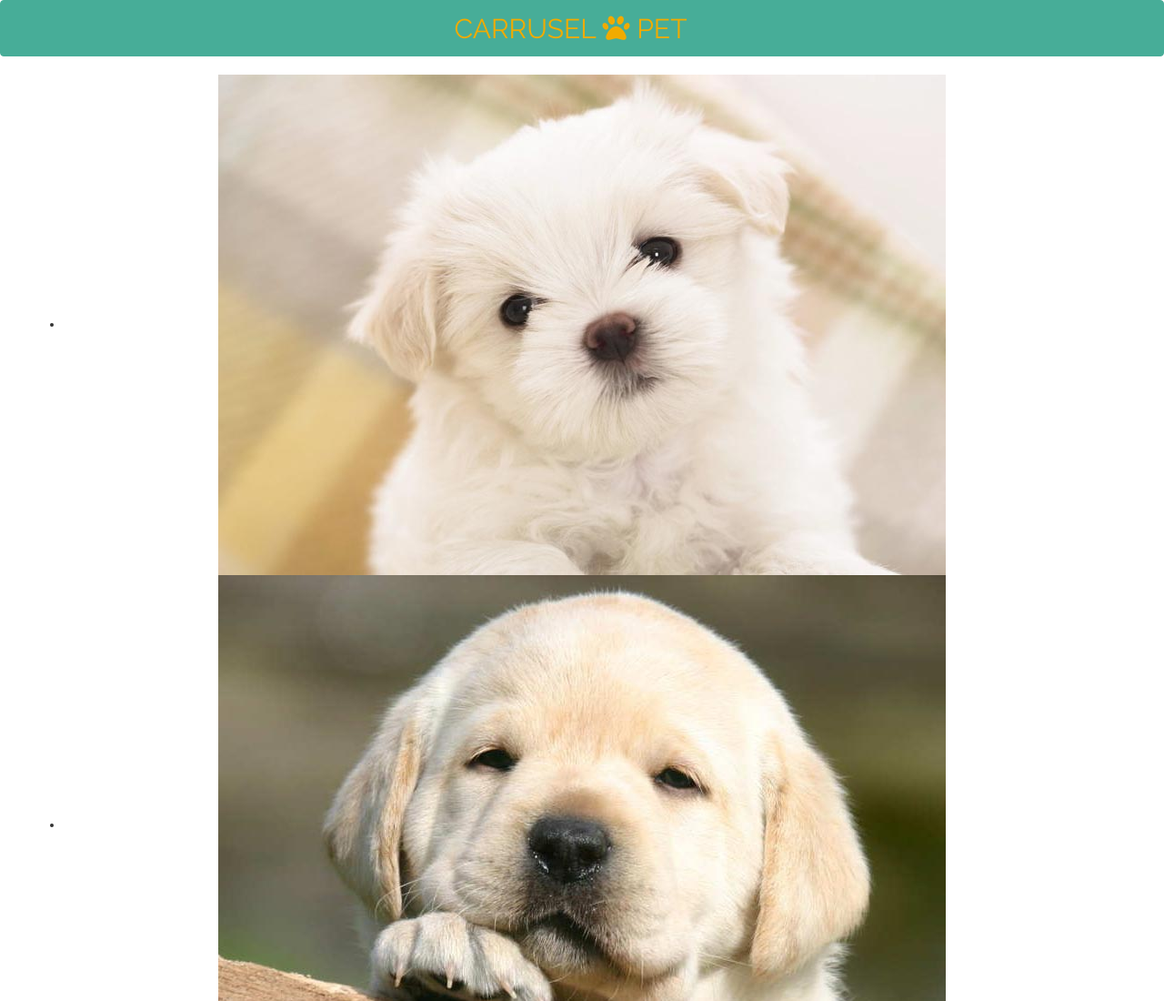
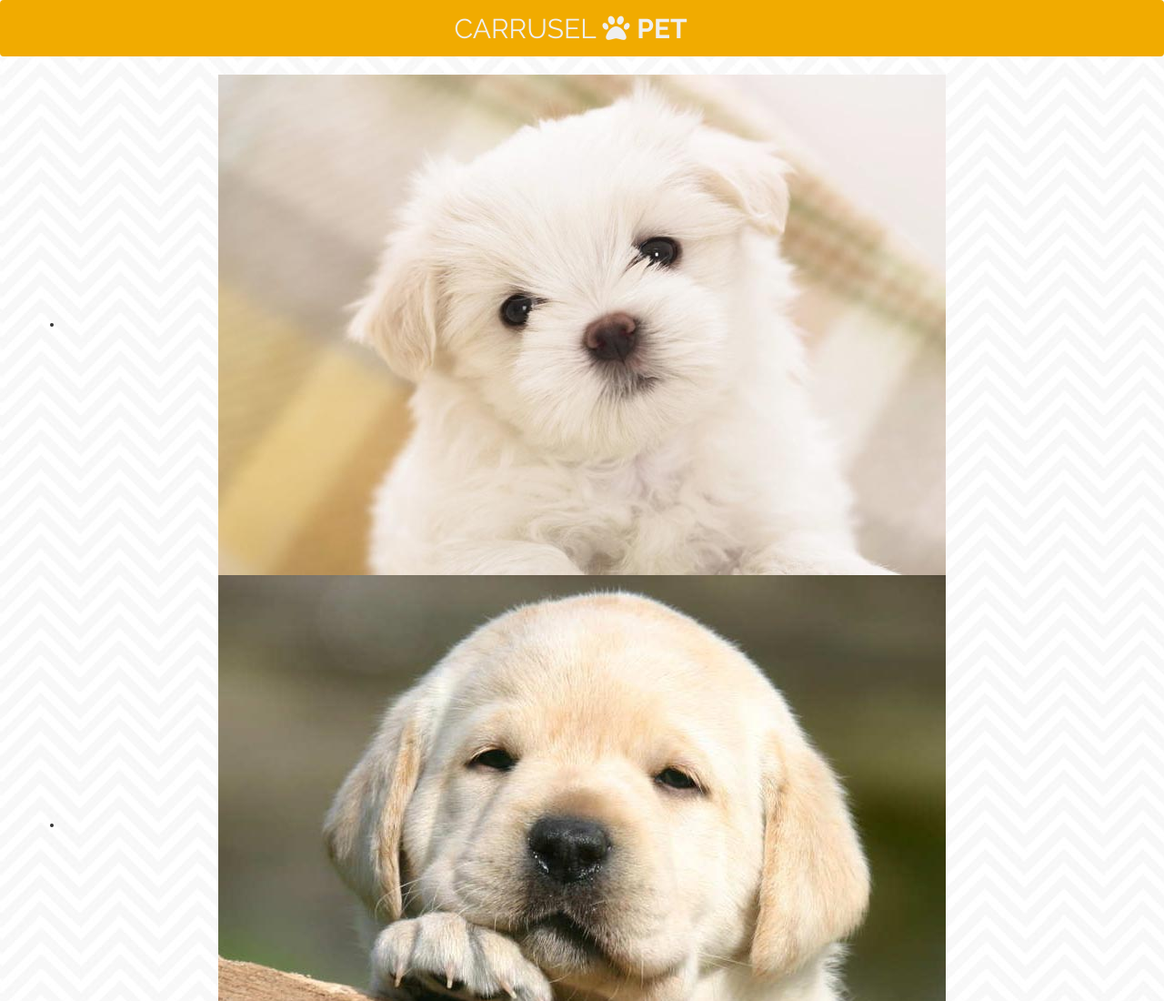
Before and after one commit to amalakamala/carousel_jquery, a plain HTML site: page index.html in a window 1280 px wide. Shown: the top 1100 px of the page at 91% size. Drawn offline with nearby package versions, Linux system fonts and the light colour scheme.

Commit message:
header fondo

```diff
--- a/assets/css/style.css
+++ b/assets/css/style.css
@@ -4,10 +4,13 @@
 	font-family: 'Raleway', sans-serif;
 }
 
+body{
+	background-image: url(../img/fondo.jpg);
+}
 /*---------- HEADER ----------*/
 .navbar-default {
-    background-color: #47AD98;
-    border-color: #47AD98;
+    background-color: #F1AB00;
+    border-color: transparent;
 }
 
 .container-fluid {
@@ -15,16 +18,20 @@
 }
 
 .navbar-default .navbar-brand {
-	color: #F1AB00;
+	color: #EFEFEF;
 	height: 60px;
 }
 
 .navbar-default .navbar-brand:hover {
-    color: #D7D3DD;
+    color: #49B8A1;
 }
 
 .logo{
 	font-size: 30px;
 }
 
+.pet{
+	font-weight: 700;
+}
+
 /*---------- CARRUSEL ----------*/
--- a/index.html
+++ b/index.html
@@ -6,7 +6,7 @@
 	<!-- viewport -->
 	<meta name="viewport" content="width=device-width, initial-scale=1">
 	<!-- font google -->
-	<link href="https://fonts.googleapis.com/css?family=Raleway" rel="stylesheet">
+	<link href="https://fonts.googleapis.com/css?family=Raleway:400,700" rel="stylesheet">
 	<!-- font awesome -->
 	<script src="https://use.fontawesome.com/4154d90246.js"></script>
 	<!-- bootstrap -->
@@ -18,7 +18,7 @@
 	<header>
 		<nav class="navbar navbar-default">
 			<div class="container-fluid">
-				<a class="navbar-brand logo" href="#">CARRUSEL <i class="fa fa-paw" aria-hidden="true"></i> PET</a>
+				<a class="navbar-brand logo" href="#">CARRUSEL <i class="fa fa-paw" aria-hidden="true"></i> <span class="pet">PET</span></a>
 			</div><!-- /.container-fluid -->
 		</nav>
 	</header>
```
Also changed, not shown: assets/img/fondo.jpg (added).
